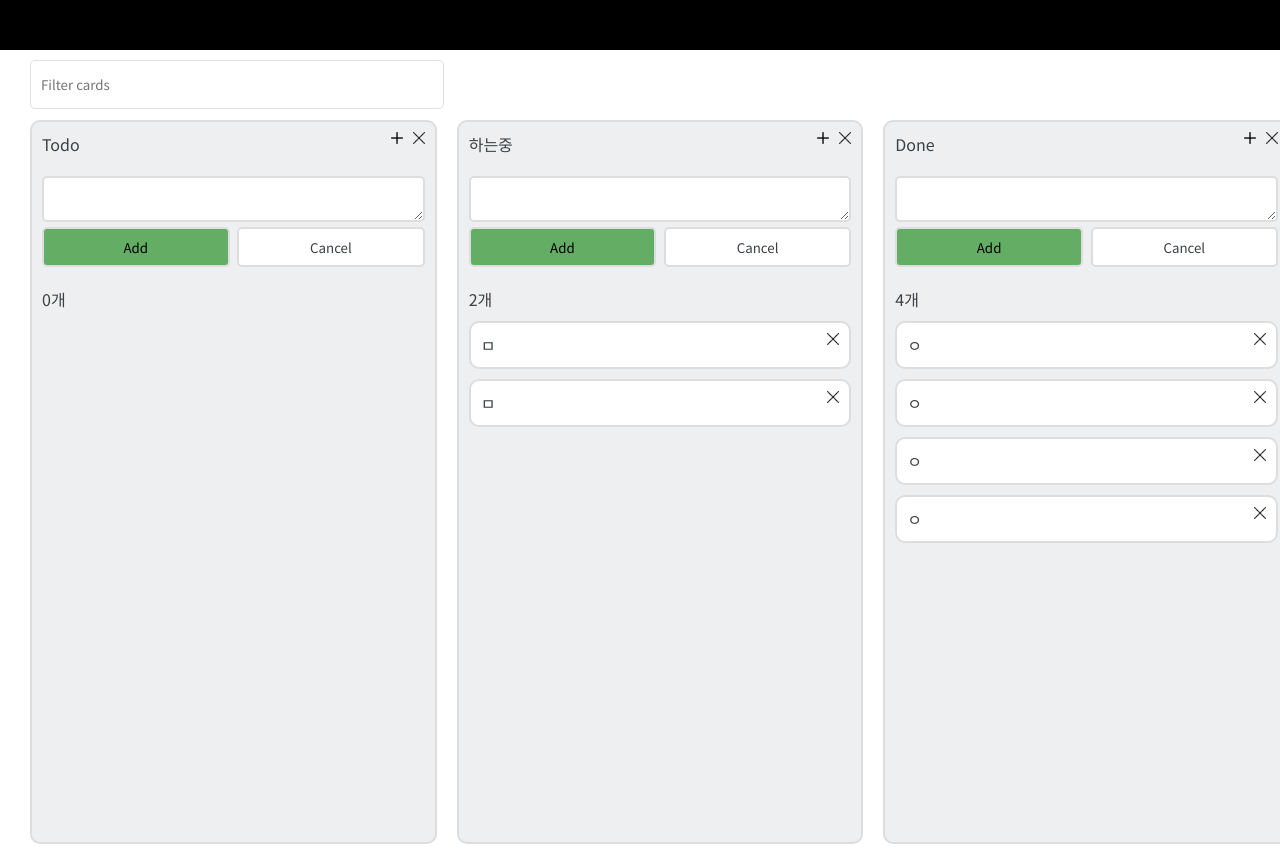
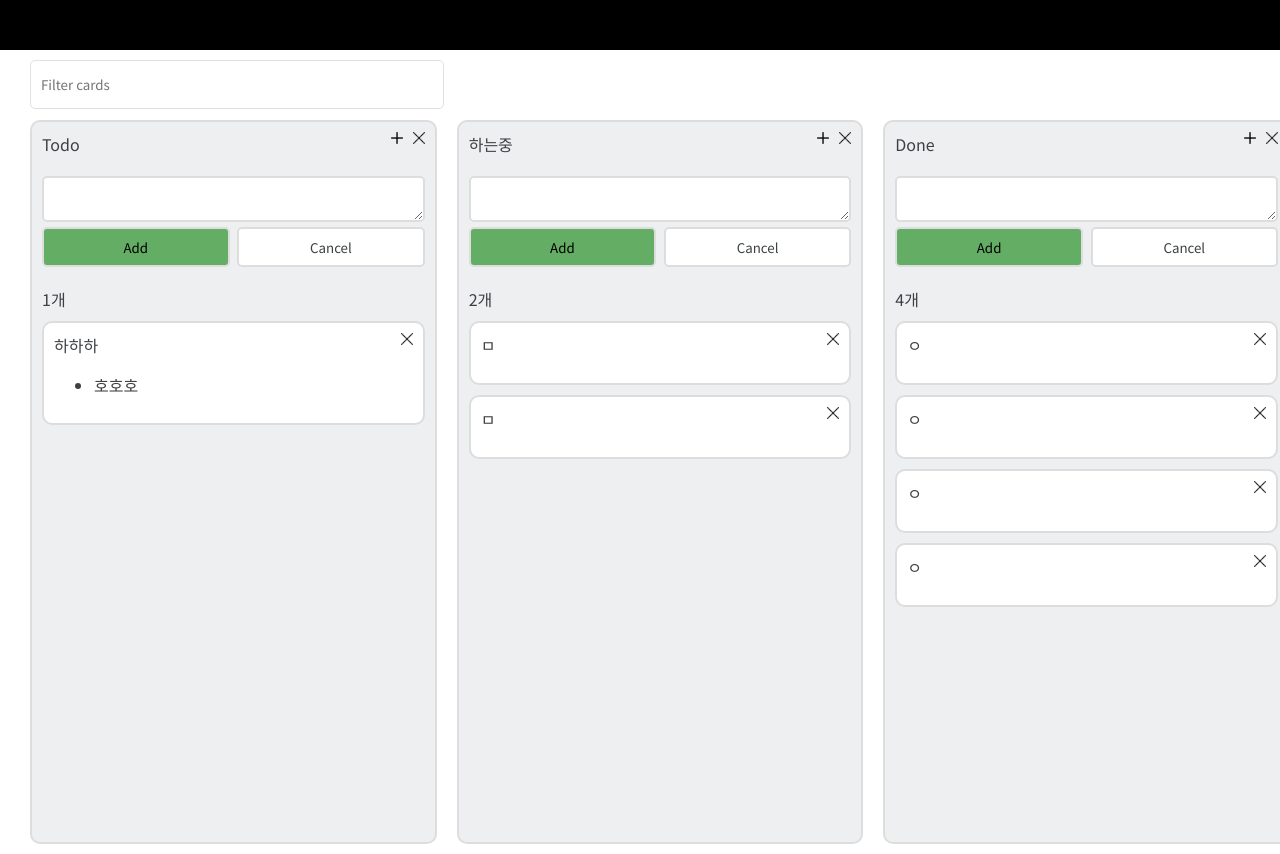
Before and after one commit to tjrdud123/fe-w45-kanbantodo, a website built with webpack: page src/index.html in a window 1280 px wide. Shown: the top 854 px of the page. Built offline with nearby package versions, Linux system fonts and the light colour scheme; data requests are answered from the project's data file.

Commit message:
feat: detail task modal 구현

```diff
--- a/data/db.json
+++ b/data/db.json
@@ -63,8 +63,19 @@
       "listId": "3",
       "title": "ㅇ",
       "id": 1612266229213
+    },
+    {
+      "listId": "1",
+      "title": "하하하",
+      "id": 1612279503145
     }
   ],
-  "subTask": [],
+  "subTask": [
+    {
+      "taskId": 1612279503145,
+      "title": "호호호",
+      "id": 1712279503145
+    }
+  ],
   "history": []
 }
--- a/src/css/common.scss
+++ b/src/css/common.scss
@@ -32,3 +32,9 @@
 .box-shadow {
   box-shadow: 10px 10px 10px 20grey;
 }
+
+.input-sub-task {
+  width: 100%;
+  box-sizing: border-box;
+  margin-bottom: 10px;
+}
--- a/src/css/style.scss
+++ b/src/css/style.scss
@@ -204,3 +204,20 @@ textarea {
     box-sizing: border-box;
   }
 }
+.modal-detail {
+  width: 500px;
+  background-color: white;
+  position: absolute;
+  top: 30%;
+  box-shadow: 10px 10px 10px black;
+  .modal-detail_title {
+    width: 100%;
+    height: 30px;
+    text-align: center;
+    font-weight: 1000;
+  }
+  .modal-detail_input {
+    width: 100%;
+    box-sizing: border-box;
+  }
+}
--- a/src/js/Modal.js
+++ b/src/js/Modal.js
@@ -11,7 +11,27 @@ const template = {
       </div>
     </div>`;
   },
-  taskDetail() {},
+  detail(data) {
+    return (
+      `<div class="modal-background">
+      <div class="modal-detail border-gray border-radius-10 box-shadow padding-10">
+        <div class="modal-detail_title">Edit task</div>
+        <div>
+          <textarea class="modal-detail_input">${data.title}</textarea>
+        </div>
+        <div>서브 태스크</div>` +
+      data.subTasks.reduce((acc, cur) => {
+        return acc + `<li>${cur}</li>`;
+      }, "") +
+      `<input type="text" class="input-sub-task">
+        <div class="horizontal">
+          <button class="modal_btn-confirm">저장</button>
+          <button class="modal_btn-cancel">취소</button>
+        </div>
+      <div>
+    </div>`
+    );
+  },
   edit(data) {
     return `<div class="modal-background">
       <div class="modal-edit border-gray border-radius-10 box-shadow padding-10">
@@ -61,6 +81,15 @@ export default class Modal {
 
     this.render("edit", list);
   }
+  detail(data) {
+    document.addEventListener("CONFIRM", () => {
+      this.el.remove();
+    });
+    document.addEventListener("CANCEL", () => {
+      this.el.remove();
+    });
+    this.render("detail", data);
+  }
   render(type, list) {
     const el = document.createElement("div");
     el.innerHTML = template[type](list);
--- a/src/js/controller.js
+++ b/src/js/controller.js
@@ -1,6 +1,7 @@
 import { TaskModel } from "./model/TaskModel.js";
 import { TaskListView } from "./view/TaskListView.js";
 import { TaskView } from "./view/TaskView.js";
+import SubTaskView from "./view/SubTaskView.js";
 
 import Modal from "./Modal.js";
 
@@ -10,7 +11,7 @@ export async function initMV(containerEl) {
   const taskModel = new TaskModel();
   const taskListView = new TaskListView(taskModel, containerEl);
   const taskView = new TaskView(taskModel, containerEl);
-
+  const subTaskView = new SubTaskView(taskModel, containerEl);
   // db에서 데이터 가져와서 초기상태 만듬
   await taskModel.initModel();
 
@@ -43,6 +44,9 @@ function addEventHandler(taskModel) {
   document.addEventListener("MODIFY_LIST_TITLE", ({ detail }) => {
     onModifyListTitle(taskModel, detail);
   });
+  document.addEventListener("DETAIL", ({ detail }) => {
+    onDetail(taskModel, detail);
+  });
 }
 
 function onInputFilter(taskModel, value) {
@@ -68,3 +72,8 @@ function onEditListTitle(list) {
 function onModifyListTitle(taskModel, data) {
   taskModel.modify("list", data);
 }
+
+function onDetail(taskModel, data) {
+  const modal = new Modal();
+  modal.detail(data);
+}
--- /dev/null
+++ b/src/js/view/SubTaskView.js
@@ -0,0 +1,25 @@
+import { Observer } from "./Observer.js";
+
+export default class SubTaskView extends Observer {
+  constructor(observable, rootEl) {
+    super(observable);
+    this.rootEl = rootEl;
+  }
+  update(state) {
+    const taskEls = [...document.querySelectorAll(".task")];
+    taskEls.forEach((taskEl) => {
+      const filtered = state.subTask.filter(
+        (subTask) => subTask.taskId === parseInt(taskEl.id)
+      );
+      if (filtered) taskEl.innerHTML += this.template(filtered);
+    });
+  }
+  template(filtered) {
+    let html = `<ul>`;
+    html += filtered.reduce((acc, cur) => {
+      return acc + `<li id="${cur.id}">${cur.title}</li>`;
+    }, "");
+    html += `</ul>`;
+    return html;
+  }
+}
--- a/src/js/view/TaskListView.js
+++ b/src/js/view/TaskListView.js
@@ -19,11 +19,6 @@ export class TaskListView extends Observer {
             title: target.getAttribute("name"),
             listId: target.id,
           },
-        });
-      } else if (target.matches(".task")) {
-        this.triggerEvent({
-          type: "DETAIL",
-          detail: {},
         });
       }
     });
--- a/src/js/view/TaskView.js
+++ b/src/js/view/TaskView.js
@@ -11,6 +11,20 @@ export class TaskView extends Observer {
         this.triggerEvent({
           type: "delete-task",
           detail: { id: this.getId(target) },
+        });
+      }
+    });
+    this.rootEl.addEventListener("dblclick", ({ target }) => {
+      if (target.matches(".task")) {
+        this.triggerEvent({
+          type: "DETAIL",
+          detail: {
+            id: target.id,
+            title: target.getAttribute("name"),
+            subTasks: [...target.lastChild.childNodes].map(
+              (item) => item.innerText
+            ),
+          },
         });
       }
     });
@@ -28,7 +42,7 @@ export class TaskView extends Observer {
   render(state) {}
   template(data) {
     let html =
-      `<div id="${data.id}" class="task border-radius-10 border-gray margin-center">${data.title}` +
+      `<div id="${data.id}" name="${data.title}" class="task border-radius-10 border-gray margin-center">${data.title}` +
       `<img id="${data.id}" src=${closeImage} class="close-image-task">` +
       `</div>`;
     return html;
```
